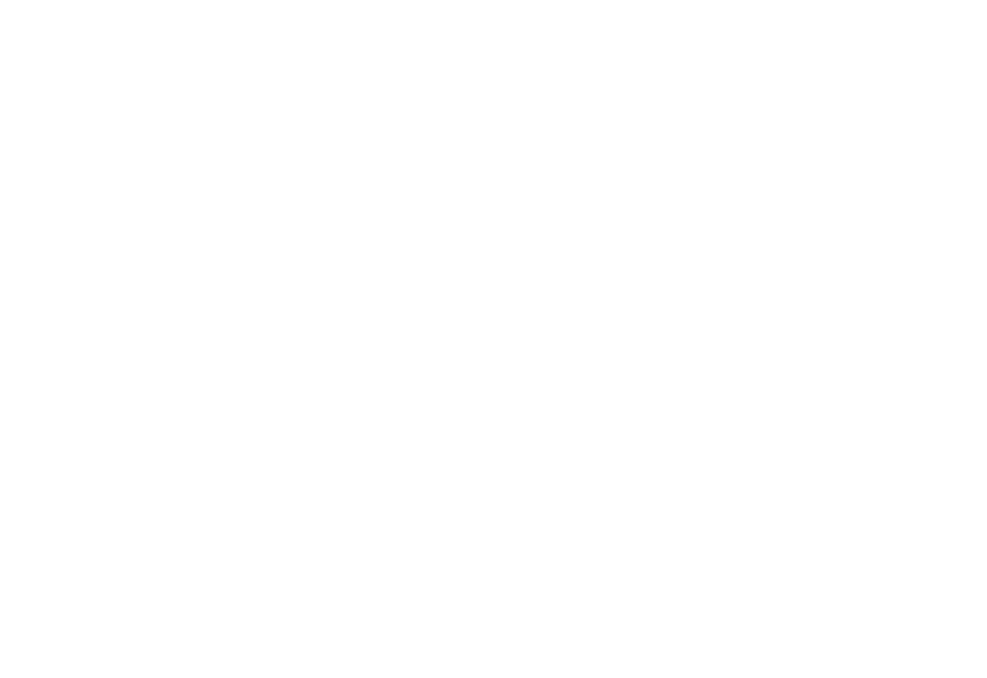
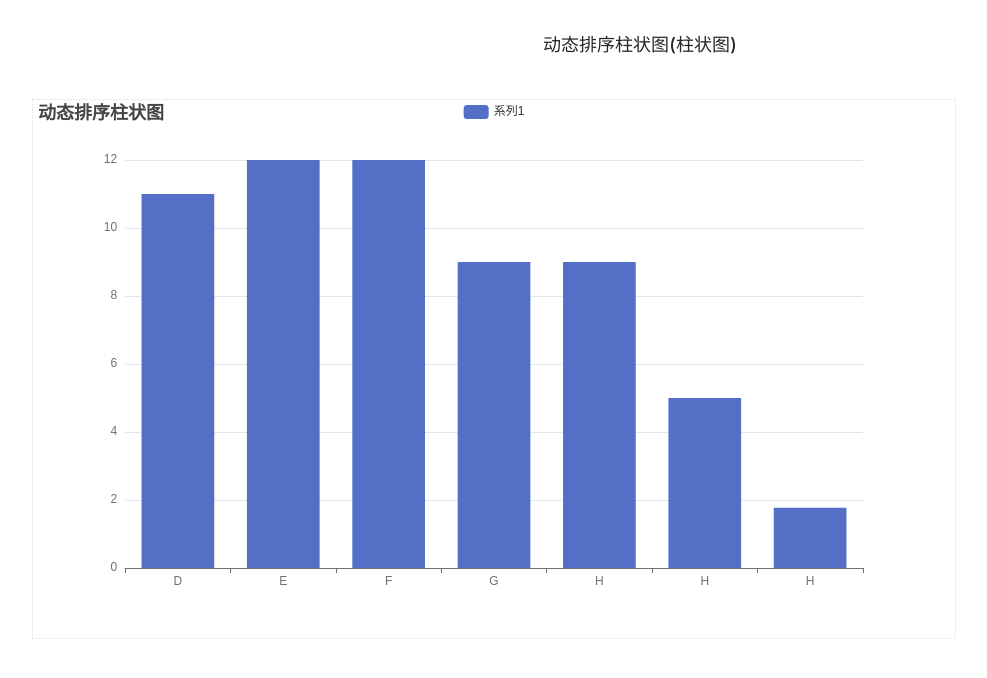
Before and after one commit to levinhax/qiankun-micro-react-vite, a React (Vite) app: page /echarts/dynamicBarChart in a window 1280 px wide. Before the commit this address had no page. Shown: the top 678 px of the page, without its empty margins (0-987 px from the left). Built offline with nearby package versions, Linux system fonts and the light colour scheme; what vite-plugin-qiankun would draw is missing.

Commit message:
feat: 动态柱状图

```diff
--- /dev/null
+++ b/src/components/barChart/index.tsx
@@ -0,0 +1,116 @@
+import React, { useEffect, useRef } from 'react'
+import { IProps } from './type'
+import * as echarts from 'echarts/core'
+import { BarChart, BarSeriesOption } from 'echarts/charts' // 系列类型的定义后缀都为 SeriesOption
+import {
+  TitleComponent,
+  // 组件类型的定义后缀都为 ComponentOption
+  TitleComponentOption,
+  TooltipComponent,
+  TooltipComponentOption,
+  GridComponent,
+  GridComponentOption,
+  LegendComponent,
+  LegendComponentOption,
+  MarkPointComponent,
+  MarkPointComponentOption,
+  MarkLineComponent,
+  MarkLineComponentOption,
+  ToolboxComponent,
+  ToolboxComponentOption,
+} from 'echarts/components'
+import { CanvasRenderer } from 'echarts/renderers'
+
+// 通过 ComposeOption 来组合出一个只有必须组件和图表的 Option 类型
+type ECOption = echarts.ComposeOption<
+  | BarSeriesOption
+  | TitleComponentOption
+  | TooltipComponentOption
+  | GridComponentOption
+  | LegendComponentOption
+  | MarkPointComponentOption
+  | MarkLineComponentOption
+  | ToolboxComponentOption
+>
+
+// 注册必须的组件
+echarts.use([
+  TitleComponent,
+  TooltipComponent,
+  GridComponent,
+  LegendComponent,
+  MarkPointComponent,
+  MarkLineComponent,
+  ToolboxComponent,
+  BarChart,
+  CanvasRenderer,
+])
+
+const ComBarChart: React.FC<IProps> = props => {
+  const chartRef: any = useRef() //拿到DOM容器
+  let chartInstance: any = null
+
+  const renderChart = () => {
+    const { title, xData, series1Data, series1Name } = props
+
+    const option: ECOption = {
+      title: {
+        text: title,
+      },
+      tooltip: {
+        trigger: 'axis',
+      },
+      legend: {
+        show: true,
+        data: [series1Name],
+      },
+      xAxis: {
+        type: 'category',
+        data: xData,
+      },
+      yAxis: {
+        type: 'value',
+      },
+      series: [
+        {
+          name: series1Name,
+          type: 'bar',
+          data: series1Data,
+          backgroundStyle: {
+            color: 'rgba(180, 180, 180, 0.2)',
+          },
+        },
+        // blendMode: 'luminosity' // 柱状图重合的颜色，blendMode 混合模式
+      ],
+    }
+
+    const renderedInstance = echarts.getInstanceByDom(chartRef.current)
+    if (renderedInstance) {
+      chartInstance = renderedInstance
+    } else {
+      chartInstance = echarts.init(chartRef.current) // echart初始化容器
+    }
+    chartInstance.setOption(option)
+  }
+
+  // 每当props改变的时候就会实时重新渲染
+  useEffect(() => {
+    renderChart()
+  }, [props])
+
+  useEffect(() => {
+    window.addEventListener('resize', () => {
+      handleResize()
+    })
+  }, [])
+
+  const handleResize = () => {
+    if (chartInstance) {
+      chartInstance.resize()
+    }
+  }
+
+  return <div ref={chartRef} style={{ width: '100%', height: '100%' }}></div>
+}
+
+export default ComBarChart
--- /dev/null
+++ b/src/components/barChart/type.ts
@@ -0,0 +1,6 @@
+export interface IProps {
+  title: string //图表的标题（为string类型）
+  xData: string[] //图表x轴数据的数组（数字里面每一项都为string类型）
+  series1Data: number[] //跟x轴每个坐标点对应的数据（数字里面每一项都为number类型）
+  series1Name: string
+}
--- a/src/router/modules/echarts.ts
+++ b/src/router/modules/echarts.ts
@@ -2,6 +2,7 @@
 import { IRouteProps } from '../IRoute'
 
 const LineChart = lazy(() => import('../../views/Charts/lineChart'))
+const DynamicBarChart = lazy(() => import('../../views/Charts/dynamicBarChart'))
 const ThreeDimensionalCylinder = lazy(() => import('../../views/Charts/threeDimensionalCylinder'))
 const PolygonColumnDiagram = lazy(() => import('../../views/Charts/polygonColumnDiagram'))
 const RingRatioBarChart = lazy(() => import('../../views/Charts/ringRatioBarChart'))
@@ -16,6 +17,14 @@
     meta: {
       requiresAuth: false,
       title: '折线图',
+    },
+  },
+  {
+    path: '/echarts/dynamicBarChart',
+    exact: true,
+    component: DynamicBarChart,
+    meta: {
+      title: '动态柱状图',
     },
   },
   {
--- /dev/null
+++ b/src/views/Charts/dynamicBarChart.tsx
@@ -0,0 +1,42 @@
+import React, { useState, useEffect } from 'react'
+import ComBarChart from '../../components/barChart'
+import './chart.css'
+
+function DynamicBarChartView() {
+  const [chartData, setChartData] = useState({
+    title: '动态排序柱状图',
+    xData: ['A', 'B', 'C', 'D', 'E', 'F', 'G'],
+    series1Data: [10, 11, 13, 11, 12, 12, 9],
+    series1Name: '系列1',
+  })
+
+  useEffect(() => {
+    const tt = setInterval(() => {
+      setChartData(prevState => {
+        let stateData = JSON.parse(JSON.stringify(prevState))
+        stateData.xData = [...stateData.xData.slice(1), 'H']
+        stateData.series1Data = [...stateData.series1Data.slice(1), Math.floor(Math.random() * 10) + 2]
+        return stateData
+      })
+    }, 2500)
+
+    return () => clearInterval(tt)
+  }, [])
+
+  return (
+    <div className="chart-wrapper line-chart-wrapper">
+      <h2 className="title">动态排序柱状图(柱状图)</h2>
+      <div className="chart-container">
+        <ComBarChart
+          title={chartData.title}
+          xData={chartData.xData}
+          series1Data={chartData.series1Data}
+          series1Name={chartData.series1Name}
+        />
+      </div>
+      <div className="other-container"></div>
+    </div>
+  )
+}
+
+export default DynamicBarChartView
```
